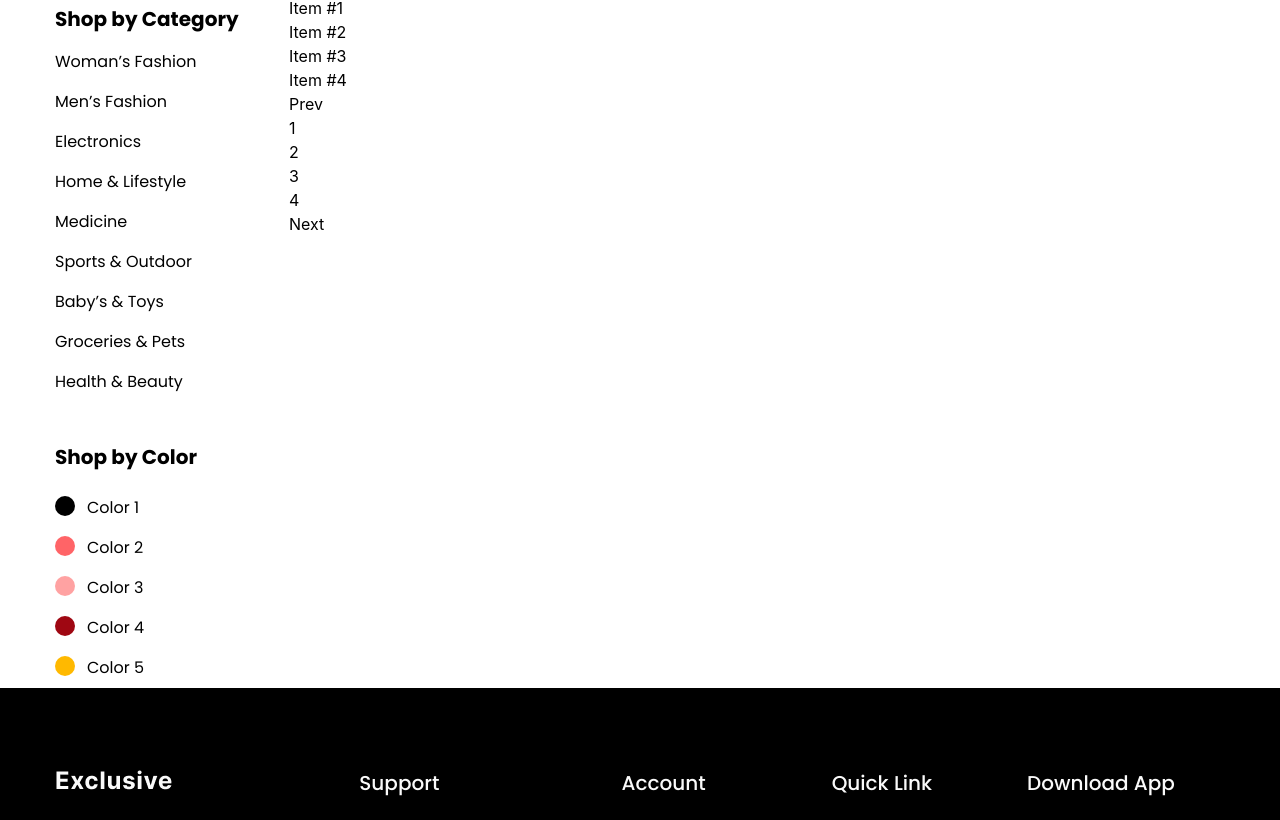
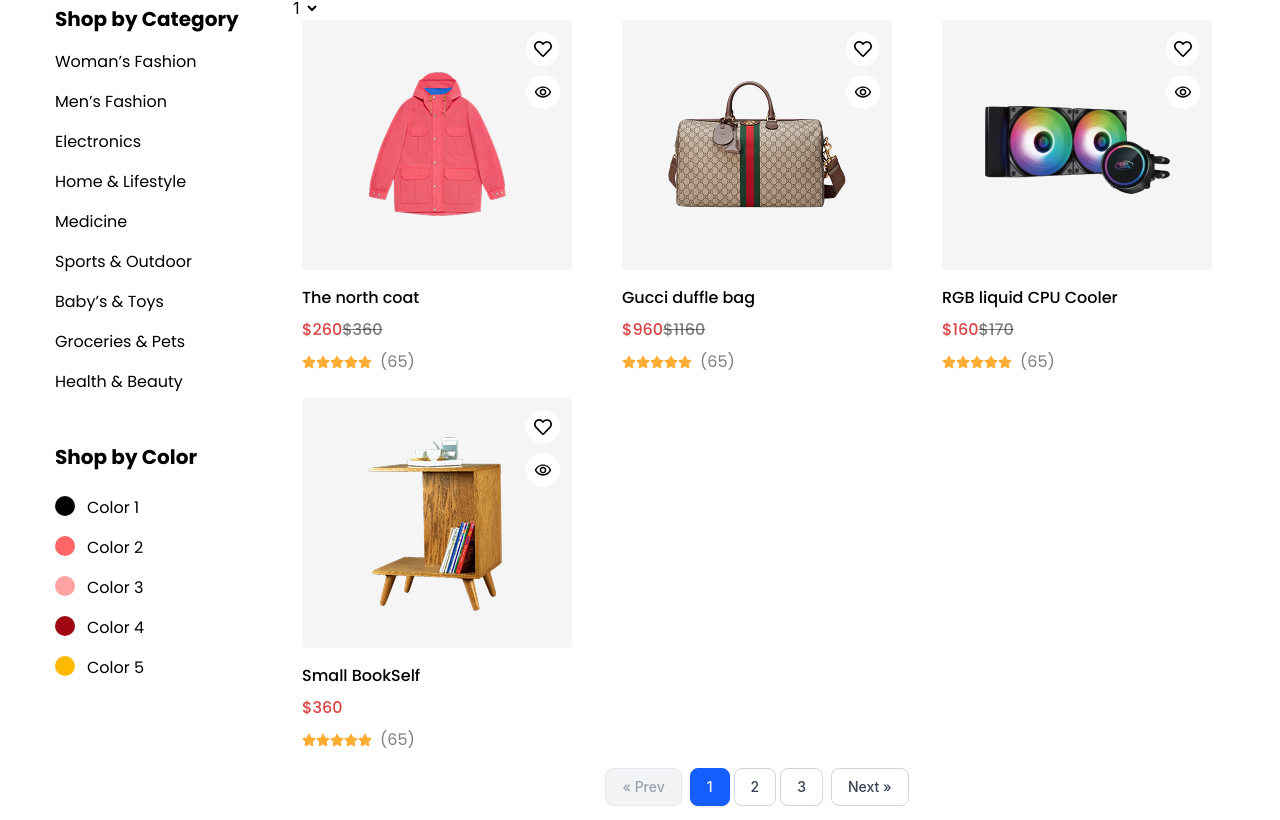
Before and after one commit to muradhosenrafi/E-commerce---Unic-Mart, a React (Vite) app: page /shop in a window 1280 px wide. Shown: the part 318-1138 px from the top of the page. Built offline with nearby package versions, Linux system fonts and the light colour scheme.

Commit message:
paginated add

```diff
--- a/src/components/PaginatedItems.jsx
+++ b/src/components/PaginatedItems.jsx
@@ -1,36 +1,69 @@
-import { useState } from "react";
-import ReactPaginate from "react-paginate";
 
-const items = [1, 2, 3, 4, 5, 6, 7, 8, 9, 10, 11, 12, 13, 14];
 
-function PaginatedItems({ itemsPerPage }) {
-  const [itemOffset, setItemOffset] = useState(0);
+const PaginatedItems = ({ totalPages, currentPage, setCurrentPage }) => {
 
-  const endOffset = itemOffset + itemsPerPage;
-  const currentItems = items.slice(itemOffset, endOffset);
-  const pageCount = Math.ceil(items.length / itemsPerPage);
-
-  const handlePageClick = (event) => {
-    const newOffset = (event.selected * itemsPerPage) % items.length;
-    setItemOffset(newOffset);
+  const handlePageChange = (pageNumber) => {
+    if (pageNumber >= 1 && pageNumber <= totalPages) {
+      setCurrentPage(pageNumber);
+    }
   };
 
+  const pageNumbers = [];
+  for (let i = 1; i <= totalPages; i++) {
+    pageNumbers.push(i);
+  }
+
   return (
-    <>
-      {currentItems.map((item) => (
-        <h3 key={item}>Item #{item}</h3>
-      ))}
+    <div className="flex items-center justify-center space-x-2 my-4 select-none">
+      {/* Previous Button */}
+      <button
+        onClick={() => handlePageChange(currentPage - 1)}
+        disabled={currentPage === 1}
+        className={`px-4 py-2 text-sm font-medium border rounded-lg transition-colors duration-200 ${
+          currentPage === 1
+            ? 'bg-gray-100 text-gray-400  border-gray-200'
+            : 'bg-white text-gray-700 hover:bg-gray-50 cursor-pointer border-gray-300'
+        }`}
+      >
+        &laquo; Prev
+      </button>
 
-      <ReactPaginate
-        breakLabel="..."
-        nextLabel="Next"
-        previousLabel="Prev"
-        onPageChange={handlePageClick}
-        pageRangeDisplayed={5}
-        pageCount={pageCount}
-      />
-    </>
+      {/* Page Numbers */}
+      <div className="hidden sm:flex space-x-1">
+        {pageNumbers.map((number) => (
+          <button
+            key={number}
+            onClick={() => handlePageChange(number)}
+            className={`px-4 py-2 text-sm font-medium border rounded-lg transition-all duration-200 ${
+              currentPage === number
+                ? 'bg-blue-600 text-white border-blue-600 shadow-sm'
+                : 'bg-white text-gray-700 hover:bg-gray-50 cursor-pointer border-gray-300'
+            }`}
+          >
+            {number}
+          </button>
+        ))}
+      </div>
+
+      {/* Mobile View */}
+      <span className="sm:hidden text-sm font-medium text-gray-700 px-4">
+        Page {currentPage} of {totalPages}
+      </span>
+
+      {/* Next Button */}
+      <button
+        onClick={() => handlePageChange(currentPage + 1)}
+        disabled={currentPage === totalPages}
+        className={`px-4 py-2 text-sm font-medium border rounded-lg transition-colors duration-200 ${
+          currentPage === totalPages
+            ? 'bg-gray-100 text-gray-400 cursor-not-allowed border-gray-200'
+            : 'bg-white text-gray-700 hover:bg-gray-50 cursor-pointer border-gray-300'
+        }`}
+      >
+        Next &raquo;
+      </button>
+    </div>
   );
-}
+};
 
 export default PaginatedItems;
--- a/src/pages/Product.jsx
+++ b/src/pages/Product.jsx
@@ -3,17 +3,129 @@
 import Flex from "../components/Flex"
 import { useSelector } from "react-redux";
 import {Link } from "react-router-dom";
-import PaginatedItems  from "../components/PaginatedItems";
+import PaginatedItems from "../components/PaginatedItems";
+import { useState } from "react";
 
 
-// import bustprod1 from "../assets/raincort.png"
-// import bustprod2 from "../assets/bag.png"
-// import bustprod3 from "../assets/grafixcaard.png"
-// import bustprod4 from "../assets/bookself.png"
-// import Card from "../components/Card";
+import bustprod1 from "../assets/raincort.png"
+import bustprod2 from "../assets/bag.png"
+import bustprod3 from "../assets/grafixcaard.png"
+import bustprod4 from "../assets/bookself.png"
+import Card from "../components/Card";
+
 
 const Product = () => {
+const [currentPage, setCurrentPage] = useState(1);
+const products = [
+  {
+    id: 1,
+    productimage: bustprod1,
+    producttitle: "The north coat",
+    price: "$260",
+    disprice: "$360",
+    rating: "",
+    stock: "(65)",
+  },
+  {
+    id: 2,
+    productimage: bustprod2,
+    producttitle: "Gucci duffle bag",
+    price: "$960",
+    disprice: "$1160",
+    rating: "Best",
+    stock: "(65)",
+  },
+  {
+    id: 3,
+    productimage: bustprod3,
+    producttitle: "RGB liquid CPU Cooler",
+    price: "$160",
+    disprice: "$170",
+    rating: "Best",
+    stock: "(65)",
+  },
+  {
+    id: 4,
+    productimage: bustprod4,
+    producttitle: "Small BookSelf",
+    price: "$360",
+    disprice: "",
+    rating: "Best",
+    stock: "(65)",
+  },
+  {
+    id: 4,
+    productimage: bustprod4,
+    producttitle: "Small BookSelf",
+    price: "$360",
+    disprice: "",
+    rating: "Best",
+    stock: "(65)",
+  },
+  {
+    id: 4,
+    productimage: bustprod4,
+    producttitle: "Small BookSelf",
+    price: "$360",
+    disprice: "",
+    rating: "Best",
+    stock: "(65)",
+  },
+  {
+    id: 4,
+    productimage: bustprod4,
+    producttitle: "Small BookSelf",
+    price: "$360",
+    disprice: "",
+    rating: "Best",
+    stock: "(65)",
+  },
+  {
+    id: 4,
+    productimage: bustprod4,
+    producttitle: "Small BookSelf",
+    price: "$360",
+    disprice: "",
+    rating: "Best",
+    stock: "(65)",
+  },
+  {
+    id: 4,
+    productimage: bustprod4,
+    producttitle: "Small BookSelf",
+    price: "$360",
+    disprice: "",
+    rating: "Best",
+    stock: "(65)",
+  },
+  {
+    id: 4,
+    productimage: bustprod4,
+    producttitle: "Small BookSelf",
+    price: "$360",
+    disprice: "",
+    rating: "Best",
+    stock: "(65)",
+  },
+
+
+];
+
+const itemsPerPage = 4;
+
+const totalPages = Math.ceil(products.length / itemsPerPage);
+
+const startIndex = (currentPage - 1) * itemsPerPage;
+
+const currentProducts = products.slice(
+  startIndex,
+  startIndex + itemsPerPage
+);
+
+
+
     const ona = useSelector((state) => state.breadCrumb.previouseValue);
+
   return (
     <section>
         <Container>
@@ -135,8 +247,39 @@
 
                 {/* <div className="grid grid-cols-1 md:grid-cols-2 lg:grid-cols-3 gap-6"> */}
 
-        <PaginatedItems itemsPerPage={4} />
+              <div className="w-full w-8/12">
+              <div>
+              <select>
+                <option value="">1</option>
+                <option value="">2</option>
+                <option value="">3</option>
+                <option value="">4</option>
+              </select>
+              </div>
 
+  <div className="grid grid-cols-1 md:grid-cols-2 lg:grid-cols-3 gap-6">
+      {currentProducts.map((item) => (
+    <Card
+      key={item.id}
+      productimage={item.productimage}
+      type={true}
+      rating={item.rating}
+      disprice={item.disprice}
+      producttitle={item.producttitle}
+      price={item.price}
+      stock={item.stock}
+
+
+    />
+  ))}
+</div>
+ <PaginatedItems
+  totalPages={totalPages}
+  currentPage={currentPage}
+  setCurrentPage={setCurrentPage}
+/>
+
+</div>
              {/* </div> */}
                 </div>
             </Flex>
```
